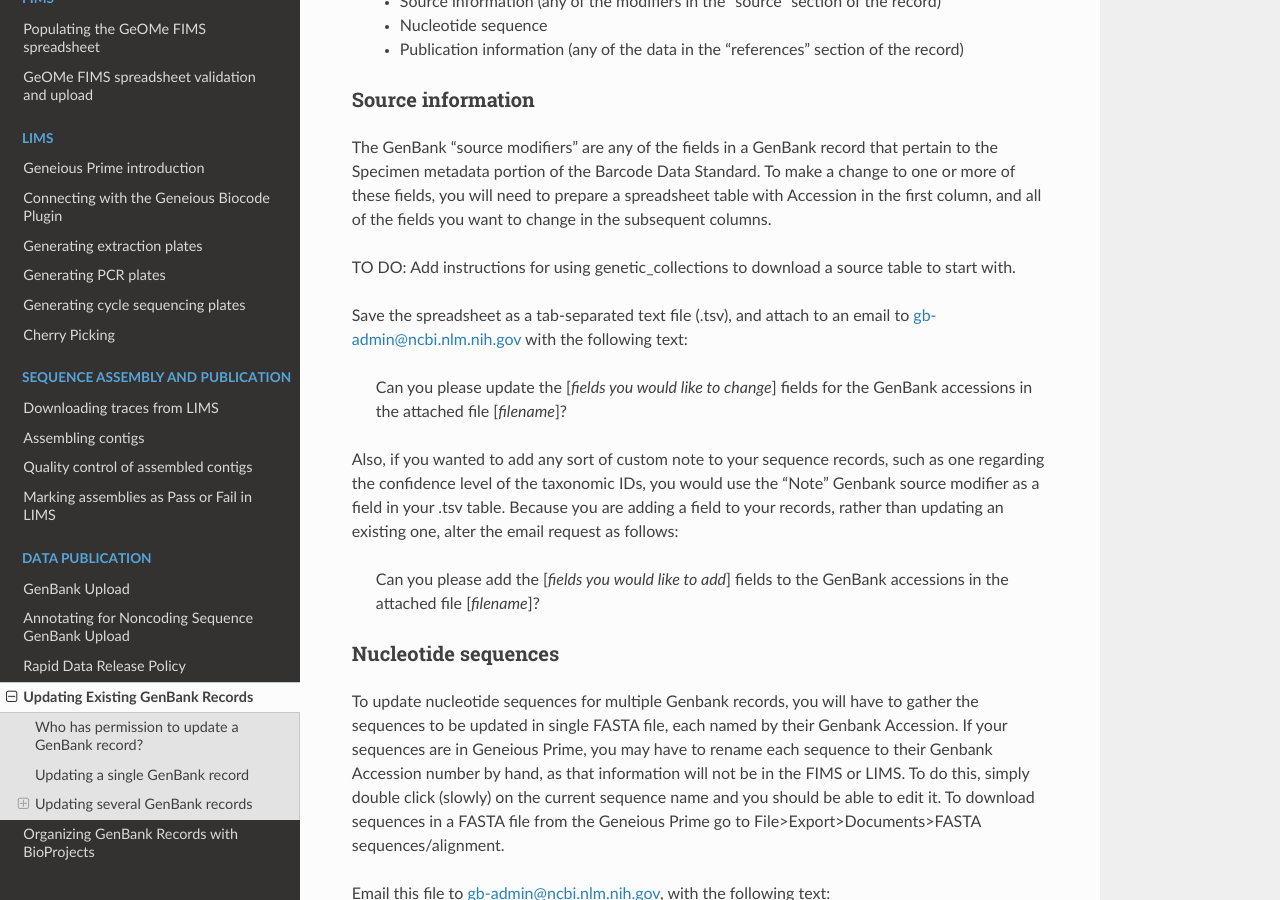
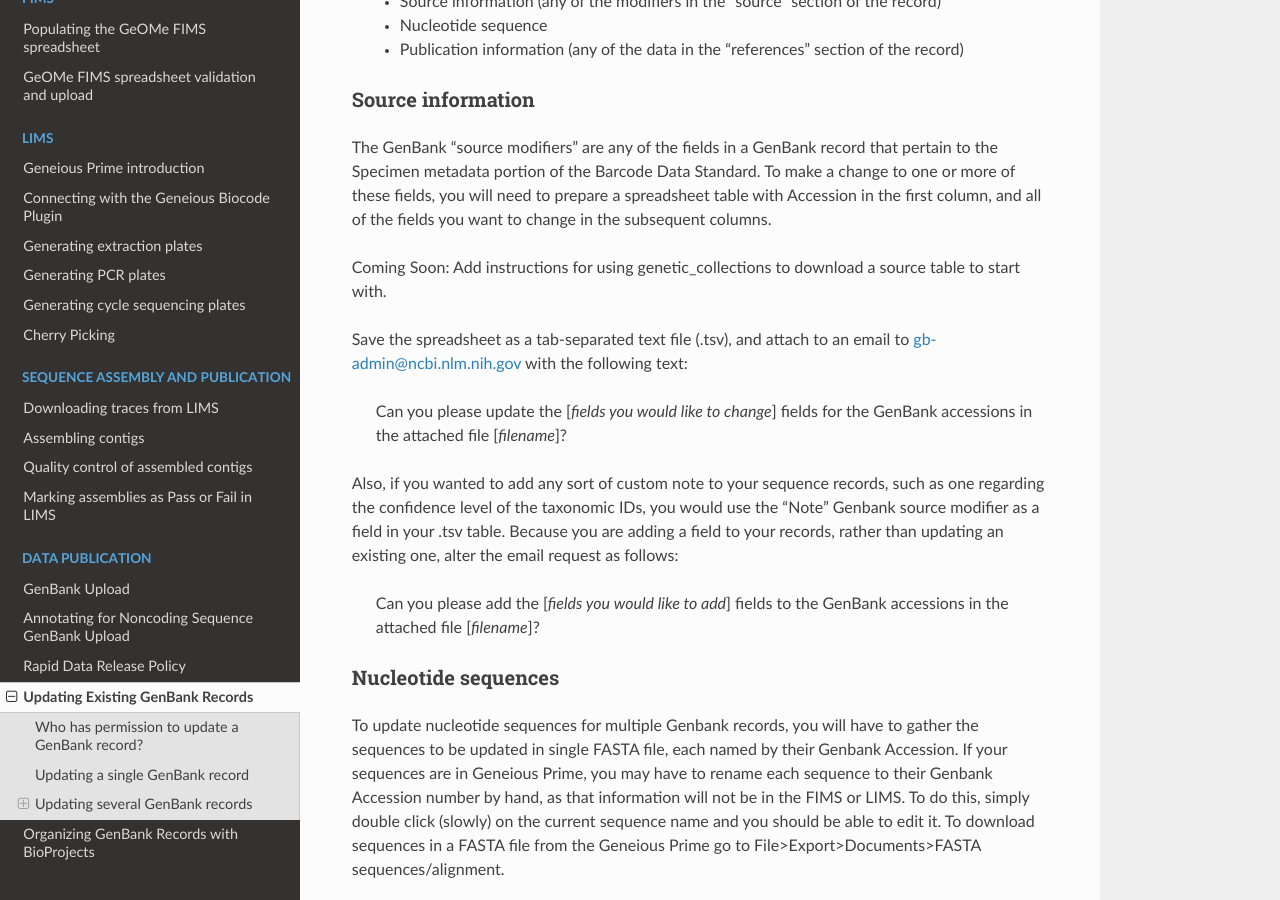
Before and after one commit to SIBarcodeNetwork/ReadtheDocsMaster, a Sphinx documentation site: the page built from Docs/gb_update.rst, in a window 1280 px wide and 900 px high, scrolled down 866 px. Built offline with Sphinx 7.4.7 and the Read the Docs theme 2.0.0, drawn with Linux system fonts in a browser that asks for light colours.

Commit message:
Update gb_update.rst

```diff
--- a/Docs/gb_update.rst
+++ b/Docs/gb_update.rst
@@ -32,7 +32,7 @@ Source information
 
 The GenBank "source modifiers" are any of the fields in a GenBank record that pertain to the Specimen metadata portion of the Barcode Data Standard. To make a change to one or more of these fields, you will need to prepare a spreadsheet table with Accession in the first column, and all of the fields you want to change in the subsequent columns.
 
-TO DO: Add instructions for using genetic_collections to download a source table to start with.
+Coming Soon: Add instructions for using genetic_collections to download a source table to start with.
 
 Save the spreadsheet as a tab-separated text file (.tsv), and attach to an email to gb-admin@ncbi.nlm.nih.gov with the following text:
 
```
